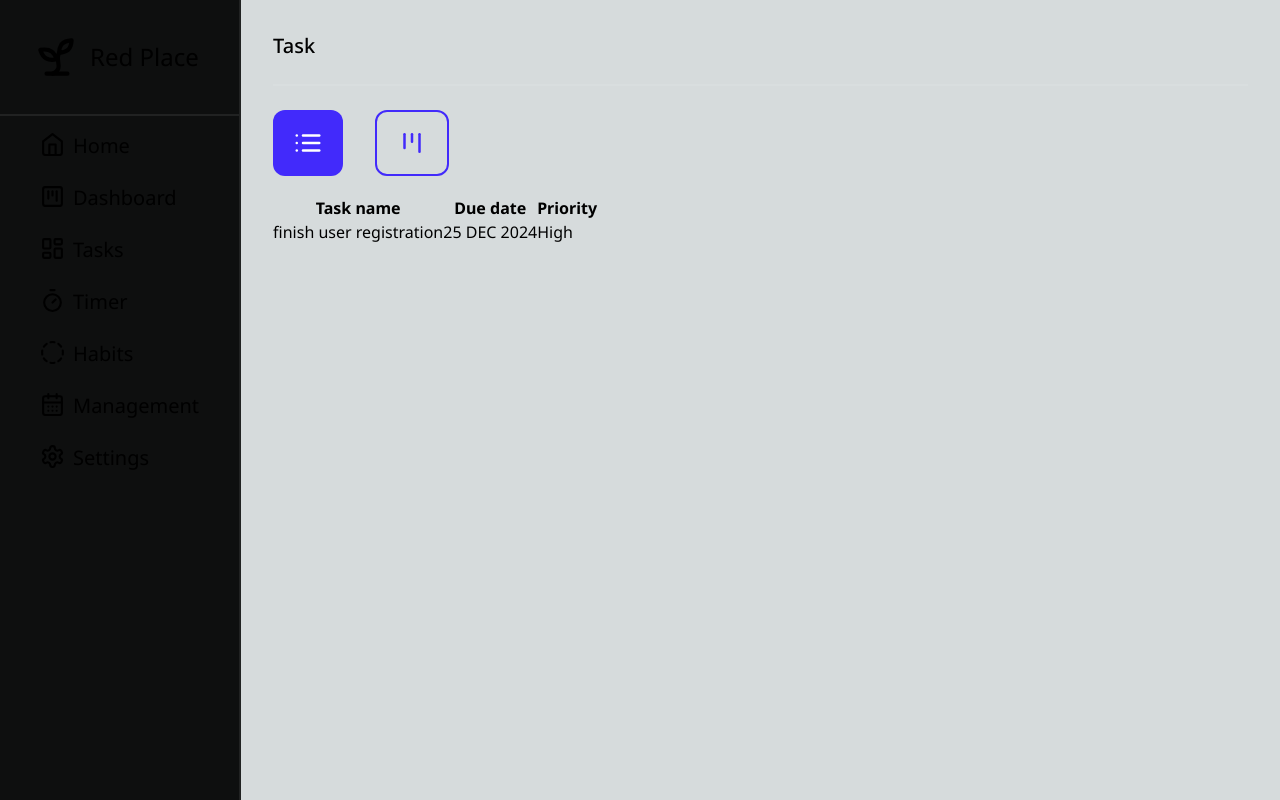
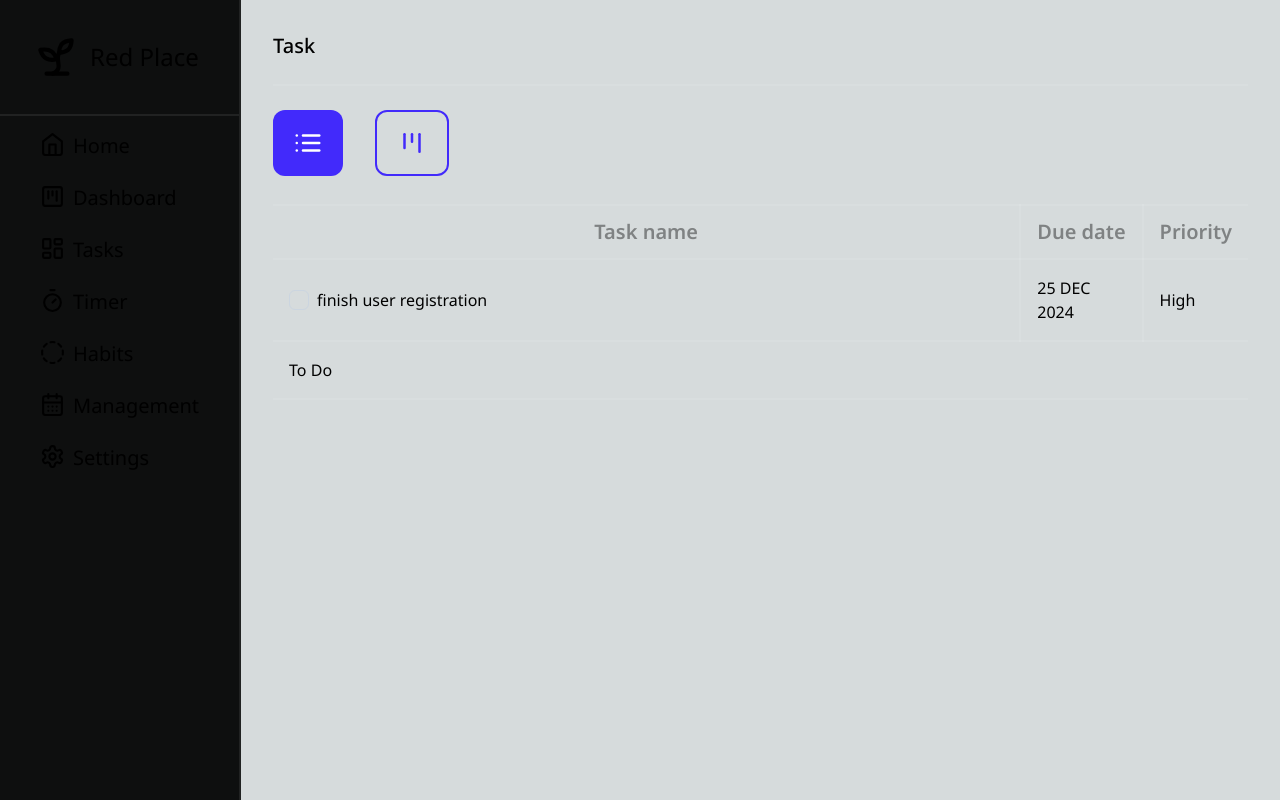
Before and after one commit to kapepa/RedPlace, a Next.js app in the folder app/: page /tasks in a window 1280 px wide. Built offline with nearby package versions, Linux system fonts and the light colour scheme.

Commit message:
app TaskBoard TaskBoard

```diff
--- a/app/src/app/globals.scss
+++ b/app/src/app/globals.scss
@@ -7,7 +7,7 @@
   --background-rgb: 214, 219, 220;
   --white-color: #fff;
 
-  --primary: #8548EF;
+  --primary: #422AFB;
   --secondary: #F97912;
   --border: rgba(222,222,222,.08)
 }
@@ -17,7 +17,7 @@
     --foreground-rgb: 255, 255, 255;
     --background-rgb: 0, 0, 0;
 
-    --primary: #8548EF;
+    --primary: #422AFB;
     --secondary: #F97912;
     --border: rgba(222,222,222,.08)
   }
@@ -47,3 +47,18 @@ body {
 .space-nowrap{
   white-space: nowrap;
 }
+
+input.defaultCheckbox::before {
+	content: url(/svg/checked.svg);
+	color: white;
+	opacity: 0;
+	height: 16px;
+	width: 16px;
+	position: absolute;
+	left: 50%;
+	transform: translate(-50%, -2px);
+}
+
+input:checked.defaultCheckbox::before {
+	opacity: 1;
+}
--- /dev/null
+++ b/app/src/entities/TaskList/ui/TaskList.module.scss
@@ -0,0 +1,30 @@
+.task_list{
+  @apply border-solid border-border border-y-2 w-full;
+  &__row {
+    & > tr {
+      & > th, td {
+        @apply px-4 py-4 border-solid border-border border-2;
+        &:first-child{
+          @apply border-l-0 w-full
+        }
+        &:last-child {
+          @apply border-r-0
+        }
+      }
+    }
+  }
+  &__head{
+    & > tr {
+      & > th {
+        @apply font-semibold text-xl py-3 opacity-40 whitespace-nowrap
+      }
+    }
+  }
+  &__body{
+    & > tr {
+      & > td {
+
+      }
+    }
+  }
+}
--- a/app/src/entities/TaskList/ui/TaskList.tsx
+++ b/app/src/entities/TaskList/ui/TaskList.tsx
@@ -1,5 +1,7 @@
 import classNames from "classnames";
 import { FC } from "react";
+import styles from "./TaskList.module.scss";
+import { Checkbox } from "@/shared/ui/Checkbox";
 
 interface TaskListProps {
   className?: string,
@@ -9,24 +11,32 @@ const TaskList: FC<TaskListProps> = (props) => {
   const {className} = props;
 
   return (
-    <div className={classNames(className)}>
-      <table>
-        <thead>
-          <tr>
+    <table className={classNames(styles.task_list, className)}>
+      <thead className={classNames(styles.task_list__row, styles.task_list__head)}>
+        <tr >
           <th>Task name</th>
           <th>Due date</th>
           <th>Priority</th>
         </tr>
       </thead>
-        <tbody>
+      <tbody className={classNames(styles.task_list__row, styles.task_list__body)}>
         <tr>
-            <td>finish user registration</td>
+          <td>
+            <label className="flex items-center gap-2">
+              <Checkbox/>
+              <span>finish user registration</span>
+            </label>
+          </td>
           <td>25 DEC 2024</td>
           <td>High</td>
         </tr>
+        <tr className={styles.task_list__tr}>
+          <td colSpan={3}>
+            To Do
+          </td>
+        </tr>
       </tbody>
     </table>
-  </div>
   )
 }
 
--- a/app/src/features/Tasks/ui/Tasks.tsx
+++ b/app/src/features/Tasks/ui/Tasks.tsx
@@ -51,7 +51,7 @@ const Tasks: FC<TasksProps> = memo(
             children={<ImgIco ico={Kanban} height={30} width={30} />}
           />
         </div>
-        <div>
+        <div className="pt-2">
           {template}
         </div>
       </div>
--- /dev/null
+++ b/app/src/shared/ui/Checkbox/Checkbox.tsx
@@ -0,0 +1,72 @@
+import classNames from "classnames";
+import { FC } from "react";
+
+interface CheckboxProps {
+  className?: string,
+  extra?: string,
+  color?:
+    | "red"
+    | "blue"
+    | "green"
+    | "yellow"
+    | "orange"
+    | "teal"
+    | "navy"
+    | "lime"
+    | "cyan"
+    | "pink"
+    | "purple"
+    | "amber"
+    | "indigo"
+    | "gray"
+}
+
+const Checkbox: FC<CheckboxProps> = (props) => {
+  const { className, extra, color, ...rest } = props;
+
+  return (
+    <input
+      type="checkbox"
+      className={classNames(
+        `defaultCheckbox relative flex h-[20px] min-h-[20px] w-[20px] min-w-[20px] appearance-none items-center
+        justify-center rounded-md border border-gray-300 text-white/0 outline-none transition duration-[0.2s]
+        checked:border-none checked:text-white hover:cursor-pointer dark:border-white/10 ${
+          color === "red"
+            ? "checked:border-none checked:bg-red-500 dark:checked:bg-red-400"
+            : color === "blue"
+            ? "checked:border-none checked:bg-blue-500 dark:checked:bg-blue-400"
+            : color === "green"
+            ? "checked:border-none checked:bg-green-500 dark:checked:bg-green-400"
+            : color === "yellow"
+            ? "checked:border-none checked:bg-yellow-500 dark:checked:bg-yellow-400"
+            : color === "orange"
+            ? "checked:border-none checked:bg-orange-500 dark:checked:bg-orange-400"
+            : color === "teal"
+            ? "checked:border-none checked:bg-teal-500 dark:checked:bg-teal-400"
+            : color === "navy"
+            ? "checked:border-none checked:bg-navy-500 dark:checked:bg-navy-400"
+            : color === "lime"
+            ? "checked:border-none checked:bg-lime-500 dark:checked:bg-lime-400"
+            : color === "cyan"
+            ? "checked:border-none checked:bg-cyan-500 dark:checked:bg-cyan-400"
+            : color === "pink"
+            ? "checked:border-none checked:bg-pink-500 dark:checked:bg-pink-400"
+            : color === "purple"
+            ? "checked:border-none checked:bg-purple-500 dark:checked:bg-purple-400"
+            : color === "amber"
+            ? "checked:border-none checked:bg-amber-500 dark:checked:bg-amber-400"
+            : color === "indigo"
+            ? "checked:border-none checked:bg-indigo-500 dark:checked:bg-indigo-400"
+            : color === "gray"
+            ? "checked:border-none checked:bg-gray-500 dark:checked:bg-gray-400"
+            : "checked:bg-brand-500 dark:checked:bg-brand-400"
+        } ${extra}`,
+        className,
+      )}
+      name="weekly"
+      {...rest}
+    />
+  )
+}
+
+export { Checkbox };
--- /dev/null
+++ b/app/src/shared/ui/Checkbox/index.ts
@@ -0,0 +1,3 @@
+import { Checkbox } from "./Checkbox";
+
+export { Checkbox };
--- a/app/tailwind.config.ts
+++ b/app/tailwind.config.ts
@@ -27,7 +27,7 @@ const config: Config = {
         '3xl': '3rem',
       },
       colors: {
-        primary: "#8548EF",
+        primary: "#422AFB",
         secondary: "F97912",
         border: "rgba(255,255,255,.08)",
         sidebar: "#0E0F0F"
```
Also changed, not shown: app/public/svg/checked.svg (added). Lines whose indentation alone changed are shown as unchanged.
